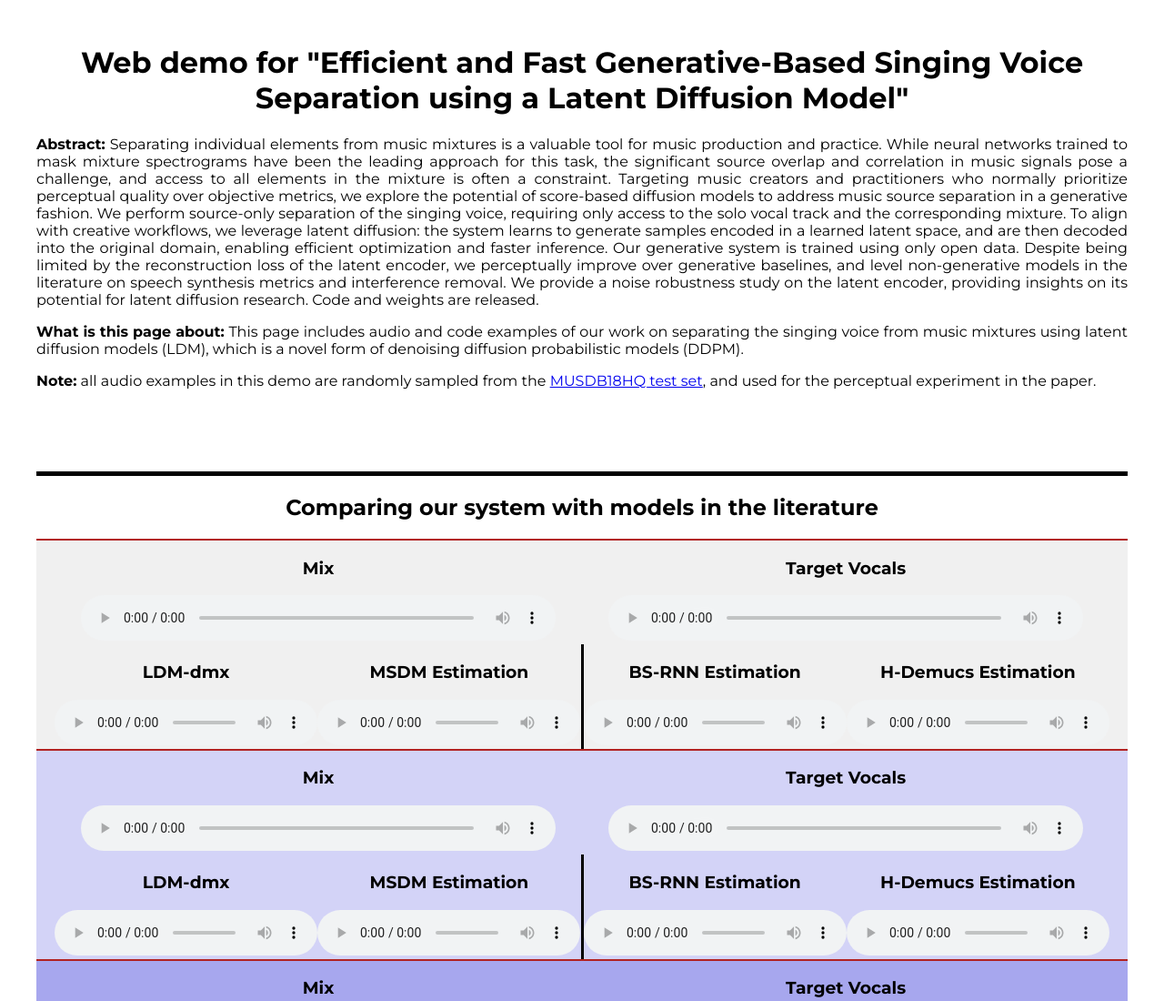
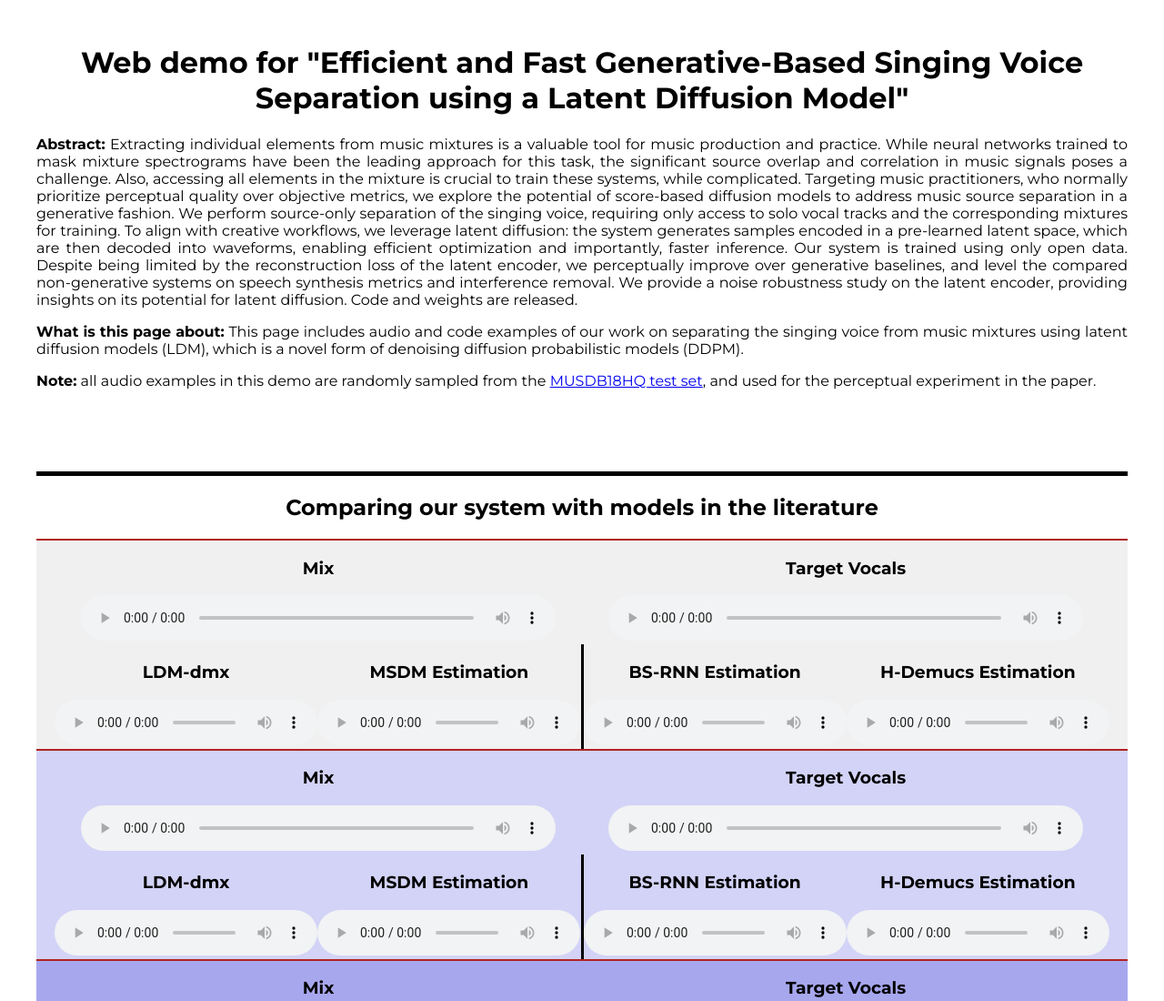
Before and after one commit to diffusion-separation/ldm-vocal-extraction, a plain HTML site: page index.html in a window 1280 px wide. Shown: the top 1100 px of the page at 91% size. Drawn offline with Linux system fonts and the light colour scheme.

Commit message:
update to latest abstract

```diff
--- a/index.html
+++ b/index.html
@@ -15,18 +15,18 @@
         <h1>Web demo for "Efficient and Fast Generative-Based Singing Voice Separation using a Latent Diffusion Model"</h1>
 
         <p>
-            <b>Abstract:</b> Separating individual elements from music mixtures is a valuable tool for music production and practice.
+            <b>Abstract:</b> Extracting individual elements from music mixtures is a valuable tool for music production and practice.
             While neural networks trained to mask mixture spectrograms have been the leading approach for this task, the significant
-            source overlap and correlation in music signals pose a challenge, and access to all elements in the mixture is often a
-            constraint. Targeting music creators and practitioners who normally prioritize perceptual quality over objective metrics,
-            we explore the potential of score-based diffusion models to address music source separation in a generative fashion.
-            We perform source-only separation of the singing voice, requiring only access to the solo vocal track and the corresponding
-            mixture. To align with creative workflows, we leverage latent diffusion: the system learns to generate samples encoded in
-            a learned latent space, and are then decoded into the original domain, enabling efficient optimization and faster inference.
-            Our generative system is trained using only open data. Despite being limited by the reconstruction loss of the latent encoder,
-            we perceptually improve over generative baselines, and level non-generative models in the literature on speech synthesis
-            metrics and interference removal. We provide a noise robustness study on the latent encoder, providing insights on its
-            potential for latent diffusion research. Code and weights are released.
+            source overlap and correlation in music signals poses a challenge. Also, accessing all elements in the mixture is crucial
+            to train these systems, while complicated. Targeting music practitioners, who normally prioritize perceptual quality over
+            objective metrics, we explore the potential of score-based diffusion models to address music source separation in a
+            generative fashion. We perform source-only separation of the singing voice, requiring only access to solo vocal tracks and
+            the corresponding mixtures for training. To align with creative workflows, we leverage latent diffusion: the system
+            generates samples encoded in a pre-learned latent space, which are then decoded into waveforms, enabling efficient
+            optimization and importantly, faster inference. Our system is trained using only open data. Despite being limited by the
+            reconstruction loss of the latent encoder, we perceptually improve over generative baselines, and level the compared
+            non-generative systems on speech synthesis metrics and interference removal. We provide a noise robustness study on the
+            latent encoder, providing insights on its potential for latent diffusion. Code and weights are released.
         </p>
 
         <p>
@@ -304,10 +304,10 @@
                     context_channels: ${model.diffusion.context_channels}
 
                 diffusion:
-                    _target_: diffdmx.audio_diffusion_pytorch.DiffusionModel
+                    _target_: diffdmx.DiffusionModel
                     net_t:
                         _target_: diffdmx.utils.get_hook
-                        import_path: diffdmx.audio_diffusion_pytorch.UNetV0
+                        import_path: diffdmx.UNet
 
                     dim: 1
                     in_channels: 128
```
